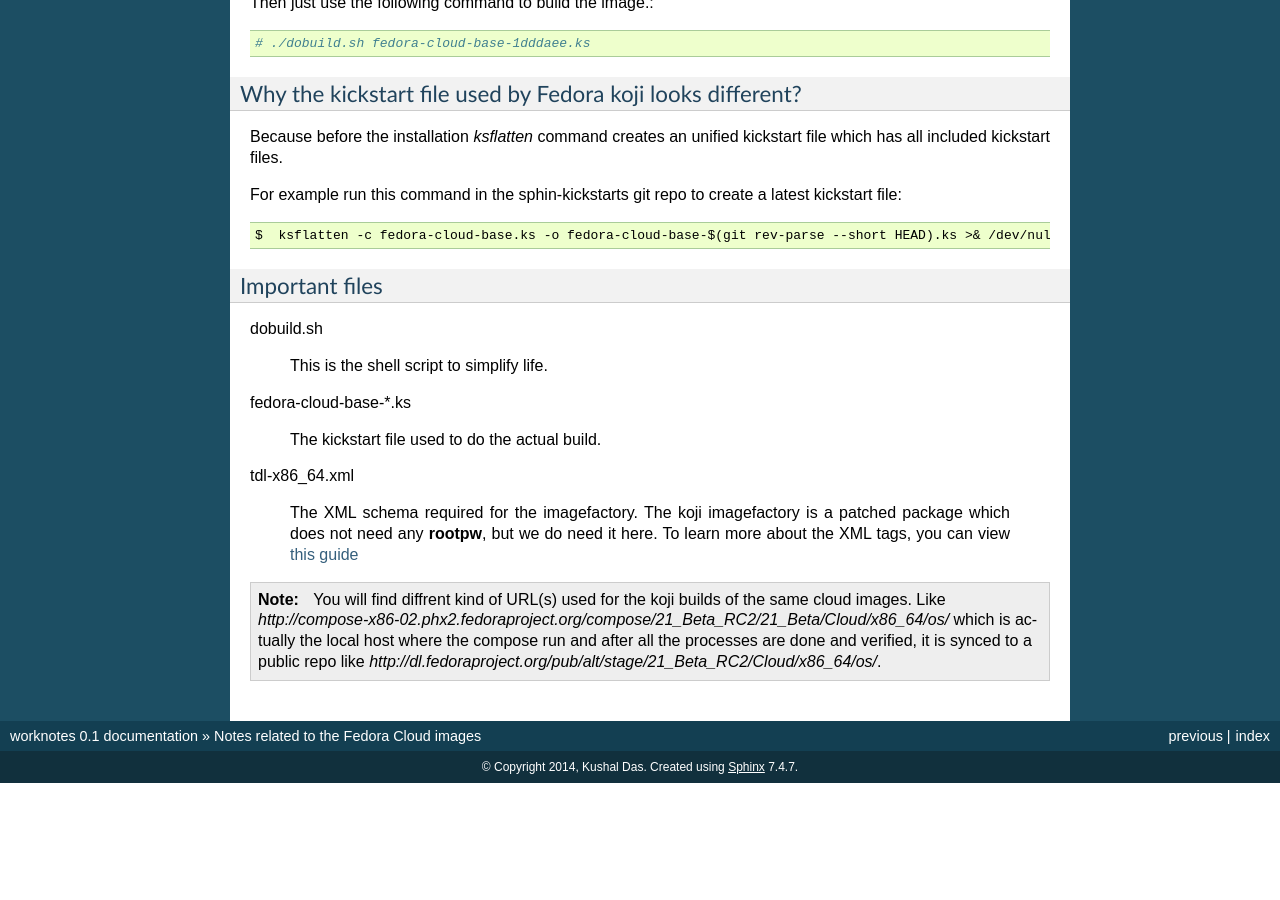
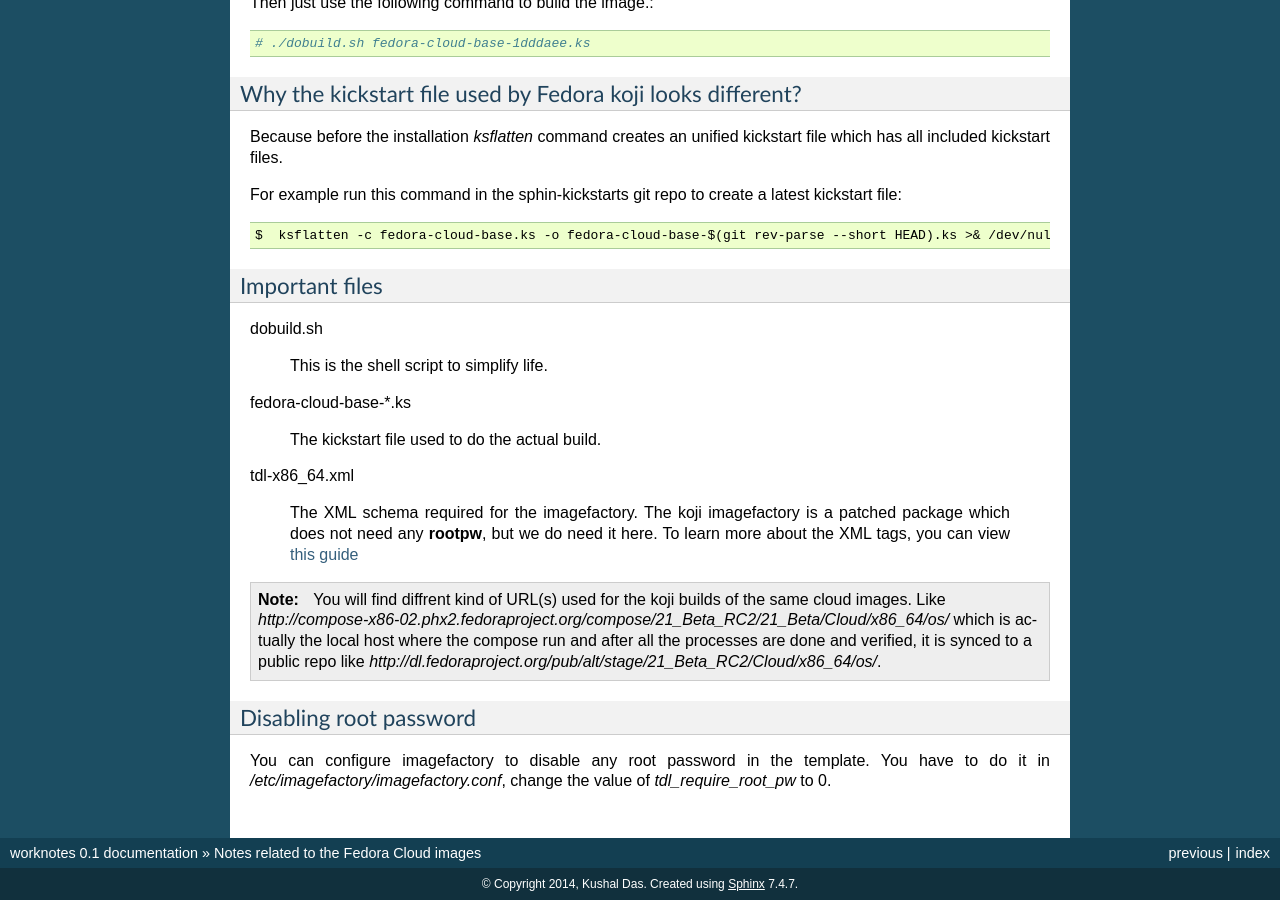
Before and after one commit to kushaldas/worknotes, a Sphinx documentation site: the page built from docs/cloudimages.rst, in a window 1280 px wide and 900 px high, scrolled down 831 px. Built offline with Sphinx 7.4.7, drawn with Linux system fonts in a browser that asks for light colours; before the commit the page ends 1614 px from its top, so only the background shows below that; some of the changed text lies outside the part shown.

Commit message:
How to disable to root password?

```diff
--- a/docs/cloudimages.rst
+++ b/docs/cloudimages.rst
@@ -74,3 +74,8 @@ tdl-x86_64.xml
 
 .. note::
    You will find diffrent kind of URL(s) used for the koji builds of the same cloud images. Like *http://compose-x86-02.phx2.fedoraproject.org/compose/21_Beta_RC2/21_Beta/Cloud/x86_64/os/* which is actually the local host where the compose run and after all the processes are done and verified, it is synced to a public repo like *http://dl.fedoraproject.org/pub/alt/stage/21_Beta_RC2/Cloud/x86_64/os/*.
+
+Disabling root password
+#########################
+
+You can configure imagefactory to disable any root password in the template. You have to do it in */etc/imagefactory/imagefactory.conf*, change the value of *tdl_require_root_pw* to 0.
```
